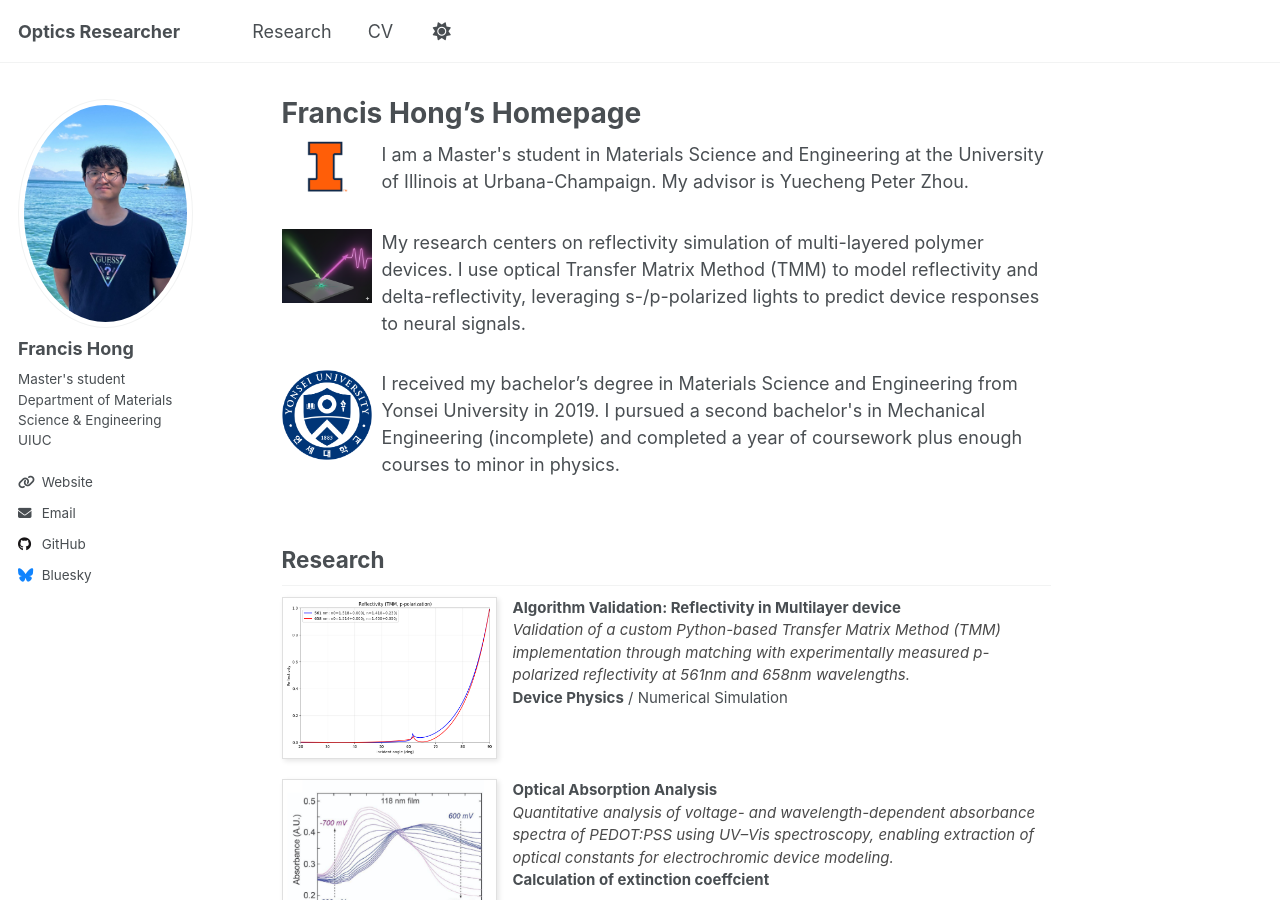
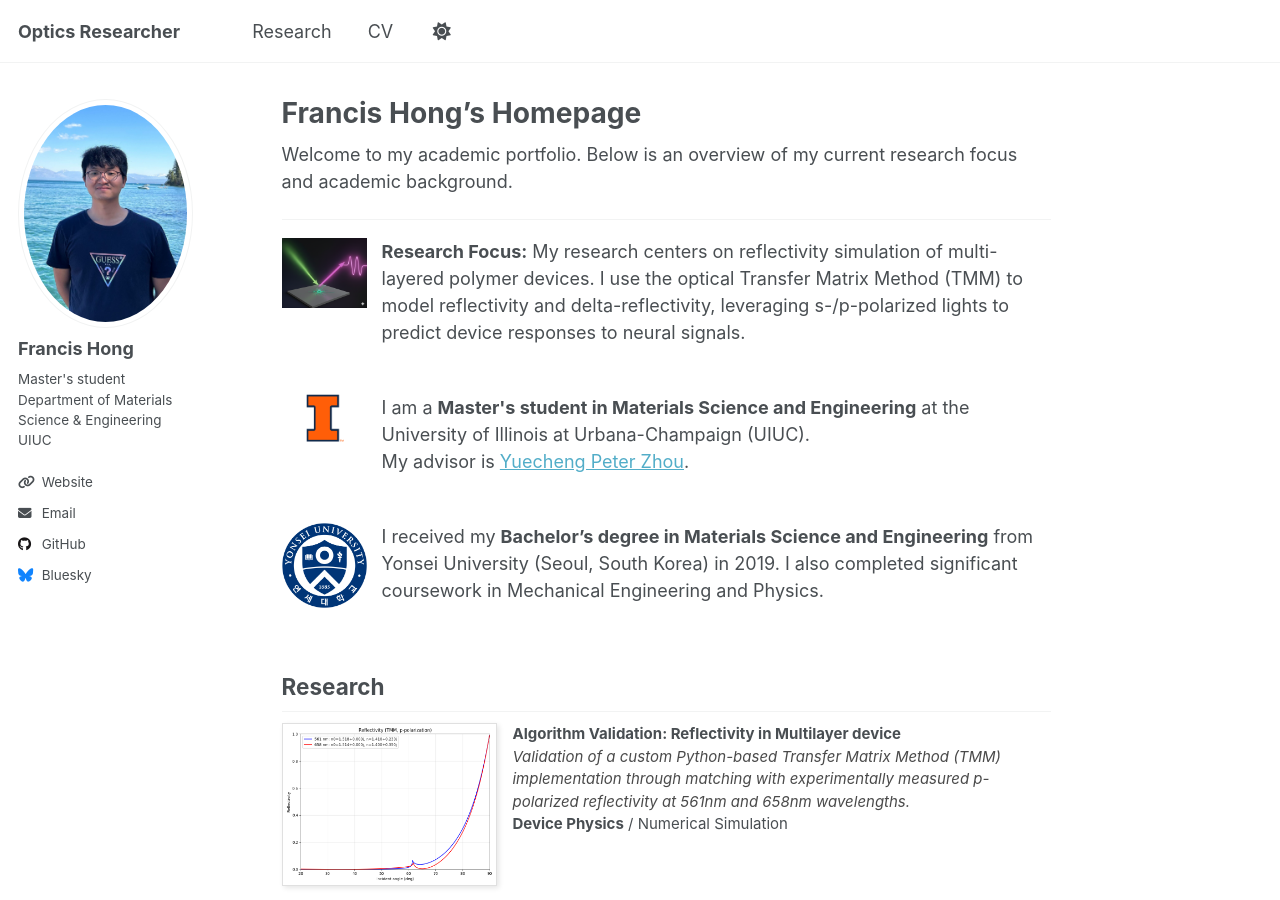
Before and after one commit to Fhong10/flhong03.github-io, a Jekyll site: the page built from _pages/about.md, in a window 1280 px wide and 900 px high. Built offline with Jekyll 4.4.1, drawn with Linux system fonts in a browser that asks for light colours; a script that is not in the unit is left out.

Commit message:
Update about.md

```diff
--- a/_pages/about.md
+++ b/_pages/about.md
@@ -7,32 +7,45 @@ redirect_from:
   - /about.html
 ---
 
-<div style="display: flex; flex-direction: row; align-items: flex-start; margin-bottom: 10px;">
-  <div style="width: 100px; padding-right: 10px;">
-    <img src="/images/uiuc_logo.png" alt="uiuc_logo" style="max-width: 100%; height: auto;">
+Welcome to my academic portfolio. Below is an overview of my current research focus and academic background.
+
+<hr>
+
+<div style="display: flex; flex-direction: row; align-items: flex-start; margin-bottom: 25px;">
+  <div style="width: 100px; padding-right: 15px;">
+    <img src="/images/neuronsignal.png" alt="Research Icon" style="max-width: 100%; height: auto;">
   </div>
   <div style="flex: 1;">
-    <p>I am a Master's student in Materials Science and Engineering at the University of Illinois at Urbana-Champaign. My advisor is Yuecheng Peter Zhou.</p>
+    <p style="margin-top: 0;">
+      <strong>Research Focus:</strong> My research centers on reflectivity simulation of multi-layered polymer devices. I use the optical Transfer Matrix Method (TMM) to model reflectivity and delta-reflectivity, leveraging s-/p-polarized lights to predict device responses to neural signals.
+    </p>
   </div>
 </div>
 
-<div style="display: flex; flex-direction: row; align-items: flex-start; margin-bottom: 10px;">
-  <div style="width: 100px; padding-right: 10px;">
-    <img src="/images/neuronsignal.png" alt="neuronsignal" style="max-width: 100%; height: auto;">
+<div style="display: flex; flex-direction: row; align-items: flex-start; margin-bottom: 25px;">
+  <div style="width: 100px; padding-right: 15px;">
+    <img src="/images/uiuc_logo.png" alt="UIUC logo" style="max-width: 100%; height: auto;">
   </div>
   <div style="flex: 1;">
-    <p>My research centers on reflectivity simulation of multi-layered polymer devices. I use optical Transfer Matrix Method (TMM) to model reflectivity and delta-reflectivity, leveraging s-/p-polarized lights to predict device responses to neural signals.</p>
+    <p style="margin-top: 0;">
+      I am a <strong>Master's student in Materials Science and Engineering</strong> at the University of Illinois at Urbana-Champaign (UIUC). <br>
+      My advisor is <a href="#">Yuecheng Peter Zhou</a>.
+    </p>
   </div>
 </div>
 
-<div style="display: flex; flex-direction: row; align-items: flex-start; margin-bottom: 10px;">
-  <div style="width: 100px; padding-right: 10px;">
-    <img src="/images/yonsei_logo.png" alt="yonsei_logo" style="max-width: 100%; height: auto;">
+<div style="display: flex; flex-direction: row; align-items: flex-start; margin-bottom: 25px;">
+  <div style="width: 100px; padding-right: 15px;">
+    <img src="/images/yonsei_logo.png" alt="Yonsei Logo" style="max-width: 100%; height: auto;">
   </div>
   <div style="flex: 1;">
-    <p>I received my bachelor’s degree in Materials Science and Engineering from Yonsei University in 2019. I pursued a second bachelor's in Mechanical Engineering (incomplete) and completed a year of coursework plus enough courses to minor in physics.</p>
+    <p style="margin-top: 0;">
+      I received my <strong>Bachelor’s degree in Materials Science and Engineering</strong> from Yonsei University (Seoul, South Korea) in 2019. I also completed significant coursework in Mechanical Engineering and Physics.
+    </p>
   </div>
 </div>
+
+
 
 Research
 ------
```
